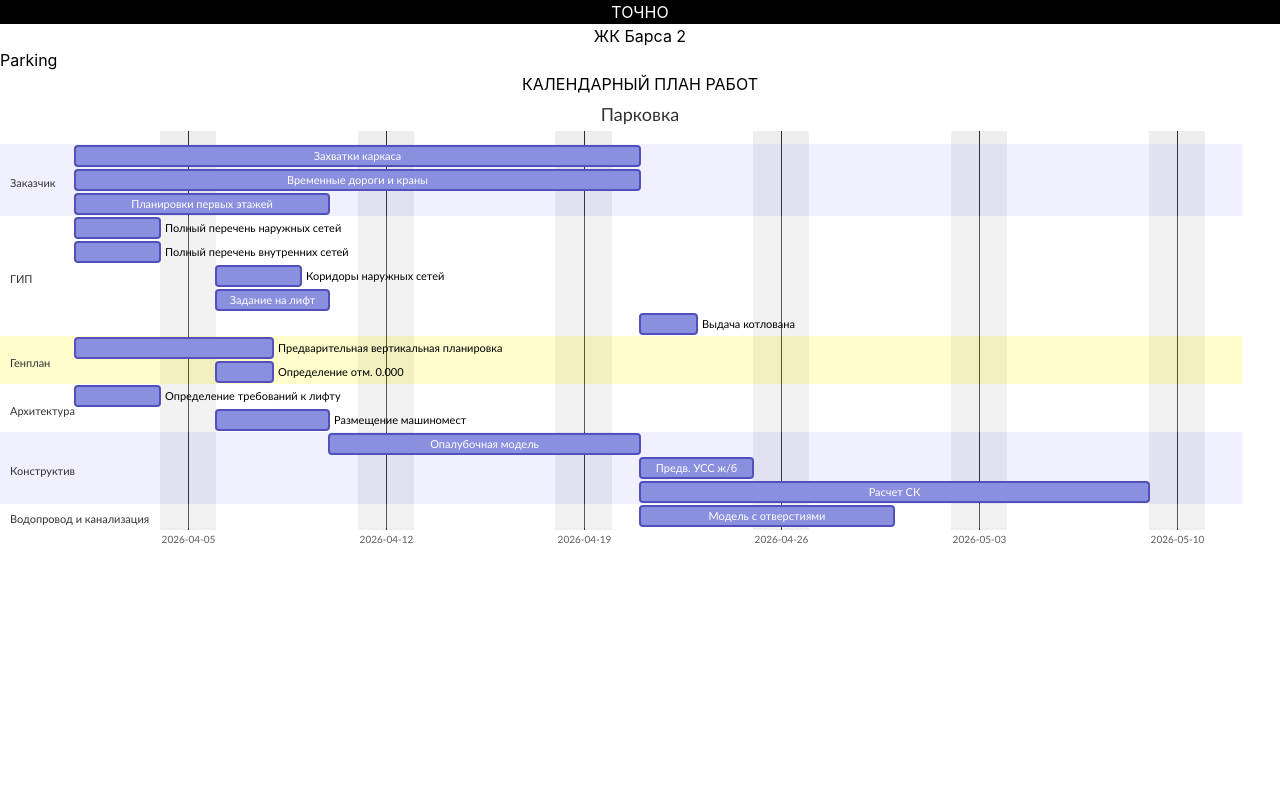
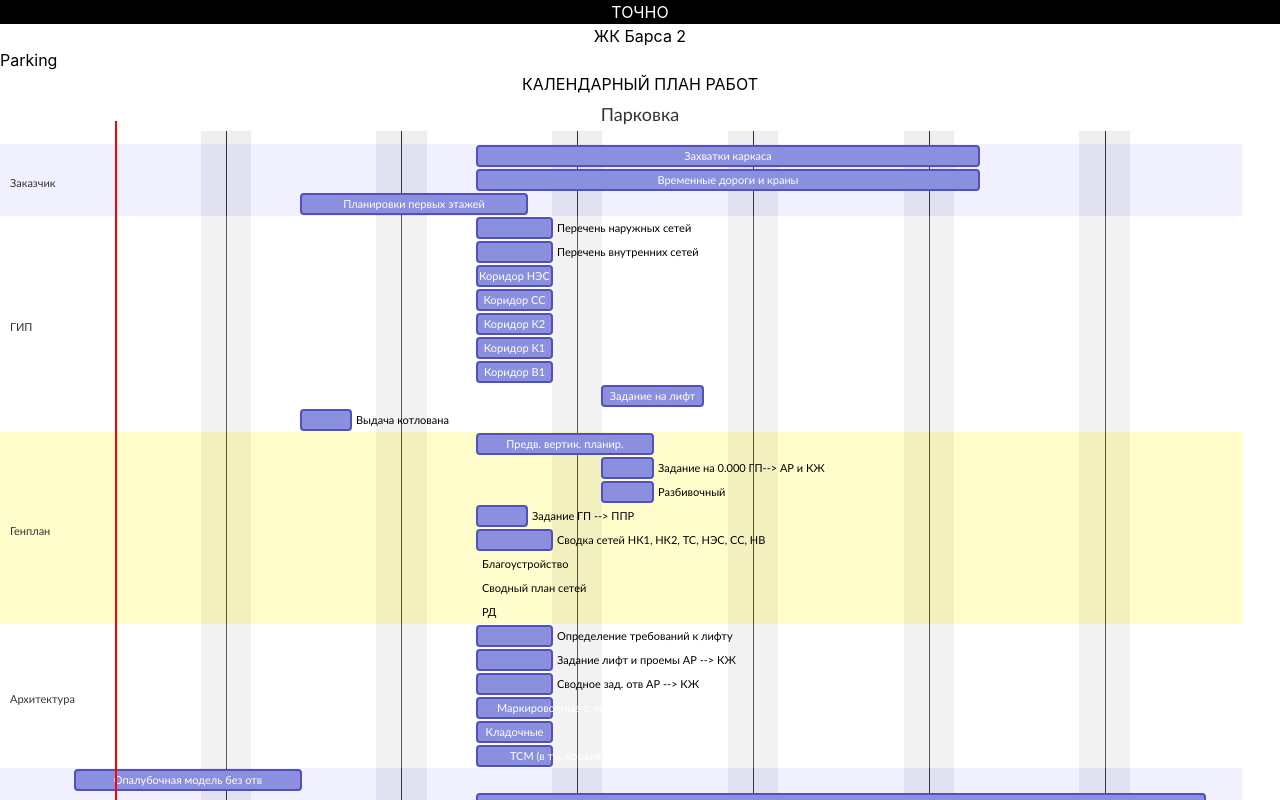
Before and after one commit to T1ktaalik/diagrams, a Vue app in the folder barsa-2-diagram/: page /parking in a window 1280 px wide. Shown: the top 800 px of the page. Built offline with nearby package versions, Linux system fonts and the light colour scheme.

Commit message:
20032026--1

```diff
--- a/barsa-2-diagram/src/pages/ParkingDiagram.vue
+++ b/barsa-2-diagram/src/pages/ParkingDiagram.vue
@@ -26,28 +26,84 @@ const parkingGantt = ref(`
     section Заказчик
       Захватки каркаса: 2026-04-01, 14d
       Временные дороги и краны: 2026-04-01, 14d
-      Планировки первых этажей: 2026-04-01, 7d
+      Планировки первых этажей: 2026-03-025, 7d
     section ГИП
-      Полный перечень наружных сетей:g1, 2026-04-01, 3d
-      Полный перечень внутренних сетей: 2026-04-01, 3d
-      Коридоры наружных сетей: after g1, 3d
+      Перечень наружных сетей:g1, 2026-04-01, 3d
+      Перечень внутренних сетей: 2026-04-01, 3d
+      Коридор НЭС: 2026-04-01, 3d
+      Коридор СС: 2026-04-01, 3d
+      Коридор К2: 2026-04-01, 3d
+      Коридор К1: 2026-04-01, 3d
+      Коридор В1: 2026-04-01, 3d
       Задание на лифт:g4, after a1, 4d
       Выдача котлована: after k1, 2d
     section Генплан
-      Предварительная вертикальная планировка:m1, 2026-04-01, 5d
-      Определение отм. 0.000: 2026-04-06, 2d
+      Предв. вертик. планир.:m1, 2026-04-01, 5d
+      Задание на 0.000 ГП--> АР и КЖ: 2026-04-06, 2d
+      Разбивочный: 2026-04-06, 2d
+      Задание ГП --> ППР: 2026-04-01, 2d
+      Сводка сетей НК1, НК2, ТС, НЭС, СС, НВ: 2026-04-01, 3d
+      Благоустройство: 2026-04-01
+      Сводный план сетей: 2026-04-01
+      РД: ГП
     section Архитектура
       Определение требований к лифту:a1, 2026-04-01, 3d
-      Размещение машиномест: after a1, 4d
+      Задание лифт и проемы АР --> КЖ: 2026-04-01, 3d
+      Сводное зад. отв АР --> КЖ: 2026-04-01, 3d
+      Маркировочные (с м/м): 2026-04-01, 3d
+      Кладочные: 2026-04-01, 3d
+      ТСМ (в т.ч. кровля): 2026-04-01, 3d
     section Конструктив
-      Опалубочная модель:k1, after g4, 7d
-      Предв. УСС ж/б: after k1, 4d
-      Расчет СК: after k1, 14d
-    section Электроснабжение
-    section Водопровод и канализация
-      Модель с отверстиями: after k1, 7d
-    section Вентиляция
+      Опалубочная модель без отв:k1, 2026-03-16, 7d
+      Предв. УСС ж/б: 2026-04-01, 21d
+      Расчет СК: 2026-03-16, 7d
+      Опалубочная модель с отв КЖ->АР, ВК, ЭОМ, НЭС, СС, АПСиСОУЭ, ОВ, ТС, ГП: 2026-04-01, 3d
+      РД КЖ: 2026-04-01, 3d
+    section НЭС:
+      Задание НЭС->КЖ на ввод ГЗШ и НЭС: 2026-04-01, 3d
+      РД НЭС: 2026-04-01, 3d
+    section ЭОМ
+      Зааземление, задание заземление --> КЖ: 2026-04-01, 3d
+      Задание молниезащита: 2026-04-01, 3d
+      Задания на отв. ЭОМ--> АР: 2026-04-01, 3d
+      Расположение приборов освещения: 2026-04-01, 3d
+    section Внутр. ВК
+      Модель с отв. К1: 2026-04-01, 3d
+      Модель с отв. В1,В2: 2026-04-01, 3d
+      Модель с отв. К2: 2026-04-01, 3d
+      РД ВК: 2026-04-01, 3d
+      Задания отв. приямки ВК --> АР: 2026-04-01, 3d
+    section НВК: К2, К1, В1
+      Задание на выпуски К2 --> АР: 2026-04-01, 3d
+      Задание на выпуски К1 --> АР: 2026-04-01, 3d
+      Задание на ввод В1 --> АР: 2026-04-01, 3d
+      План и профиль К1->ГП: 2026-04-01, 3d
+      План и профиль К2->ГП: 2026-04-01, 3d
+      План и профиль D1->ГП: 2026-04-01, 3d
+      РД НВК: 2026-04-01, 3d
+    section ТС
+      Задания на ввод ТС--> АР: 2026-04-01, 3d
+      Коридор ТС: 2026-04-01, 3d
+      РД ТС-ОДК: 2026-04-01, 14d
+      Задание ТС --> АС: 2026-04-01, 3d
+    section ОВ
+      тепл. нагр. ОВ->ТС: 2026-04-01, 3d
+      Задания на отверстия ОВ->АР: 2026-04-01, 3d
+      Задание ОВ->ЭОМ: 2026-04-01, 3d
+      модель ОВ: 2026-04-01, 3d
+      РД ОВ: 2026-04-01, 3d
     section Сети связи
+      Задания на отв. СС->АР: 2026-04-01, 3d
+      Задания  СС->ЭОМ: 2026-04-01, 3d
+      Основные коридоры сетей: 2026-04-01, 3d
+      Планы оконечных приборов: 2026-04-01, 3d
+      РД СС, СДЛ, СТН: 2026-04-01, 3d
+    section АПС и СОУЭ
+      Задания на отв. АПС->АР: 2026-04-01, 3d
+      Задание АПС и СОУЭ->ЭОМ: 2026-04-01, 3d
+      Основные коридоры АПС и СОУЭ: 2026-04-01, 3d
+      Планы оконечных приборов: 2026-04-01, 3d
+      РД АПС и СОУЭ: 2026-04-01, 3d
 `)
 
 
```
